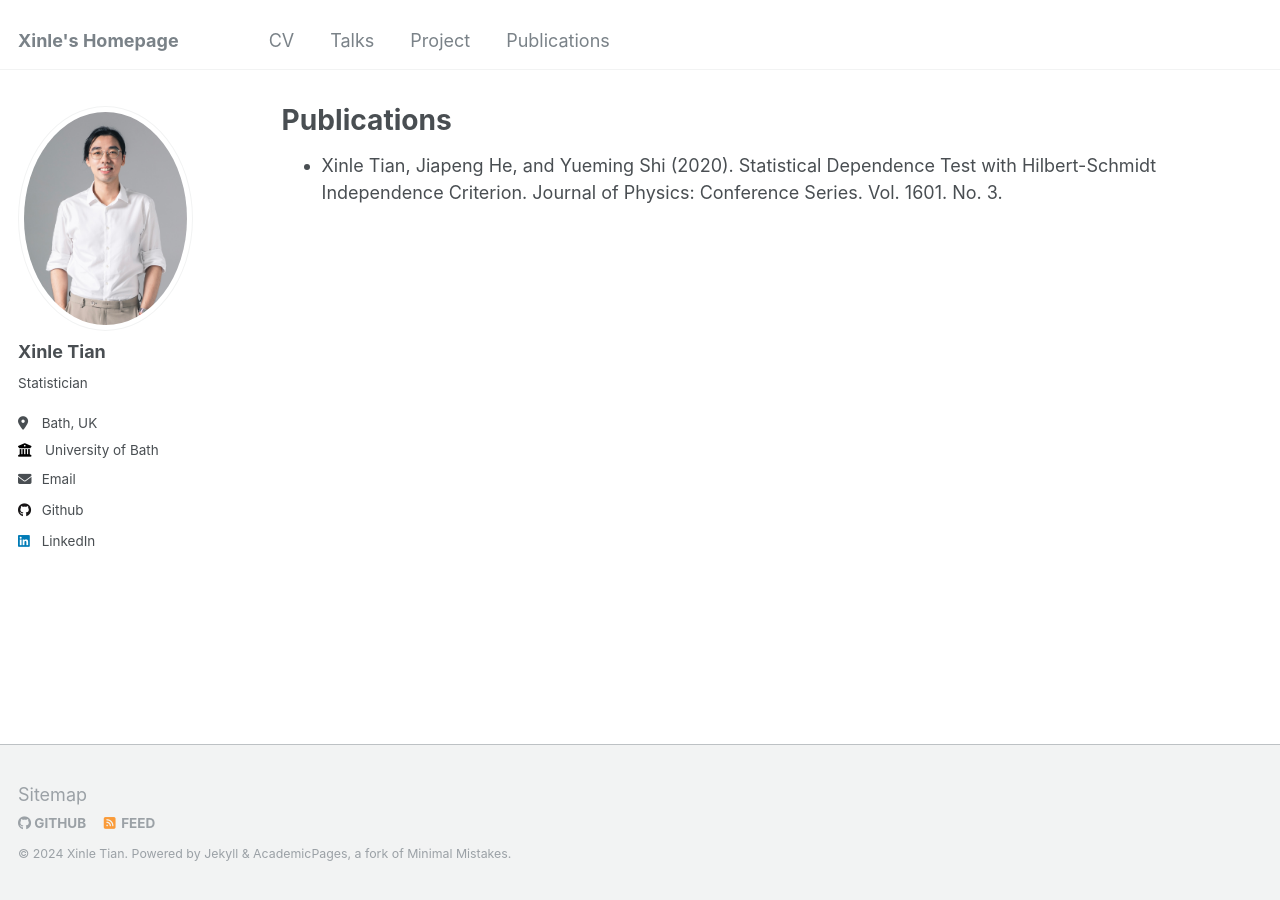
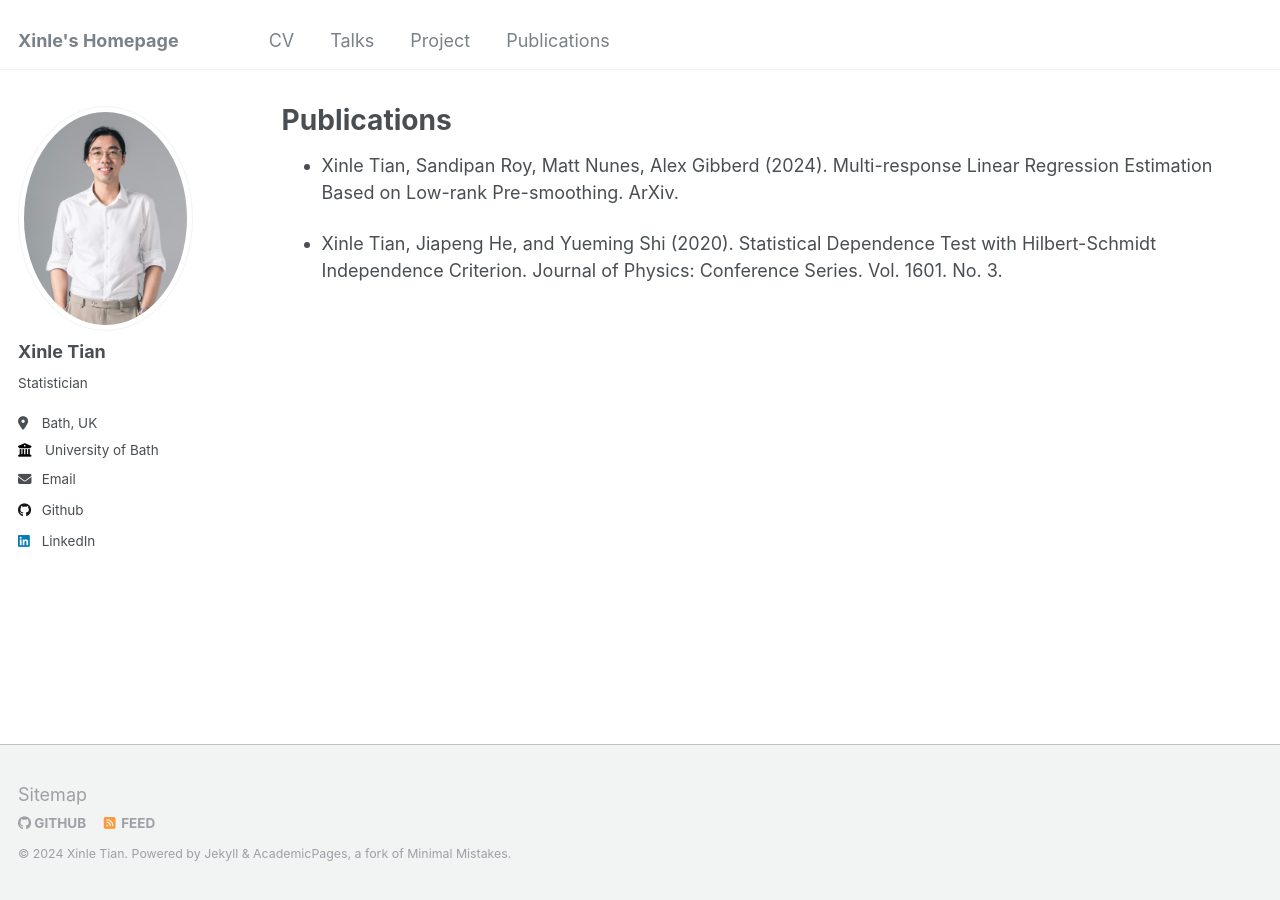
Before and after one commit to xinlet/xinlet.github.io, a Jekyll site: the page built from _pages/publications.md, in a window 1280 px wide. Built offline with Jekyll 4.4.1, drawn with Linux system fonts in a browser that asks for light colours.

Commit message:
Update publications.md

```diff
--- a/_pages/publications.md
+++ b/_pages/publications.md
@@ -5,4 +5,6 @@ permalink: /publications/
 author_profile: true
 ---
 
+* Xinle Tian, Sandipan Roy, Matt Nunes, Alex Gibberd (2024). Multi-response Linear Regression Estimation Based on Low-rank Pre-smoothing. ArXiv.
+
 * Xinle Tian, Jiapeng He, and Yueming Shi (2020). Statistical Dependence Test with Hilbert-Schmidt Independence Criterion. Journal of Physics: Conference Series. Vol. 1601. No. 3.
```
